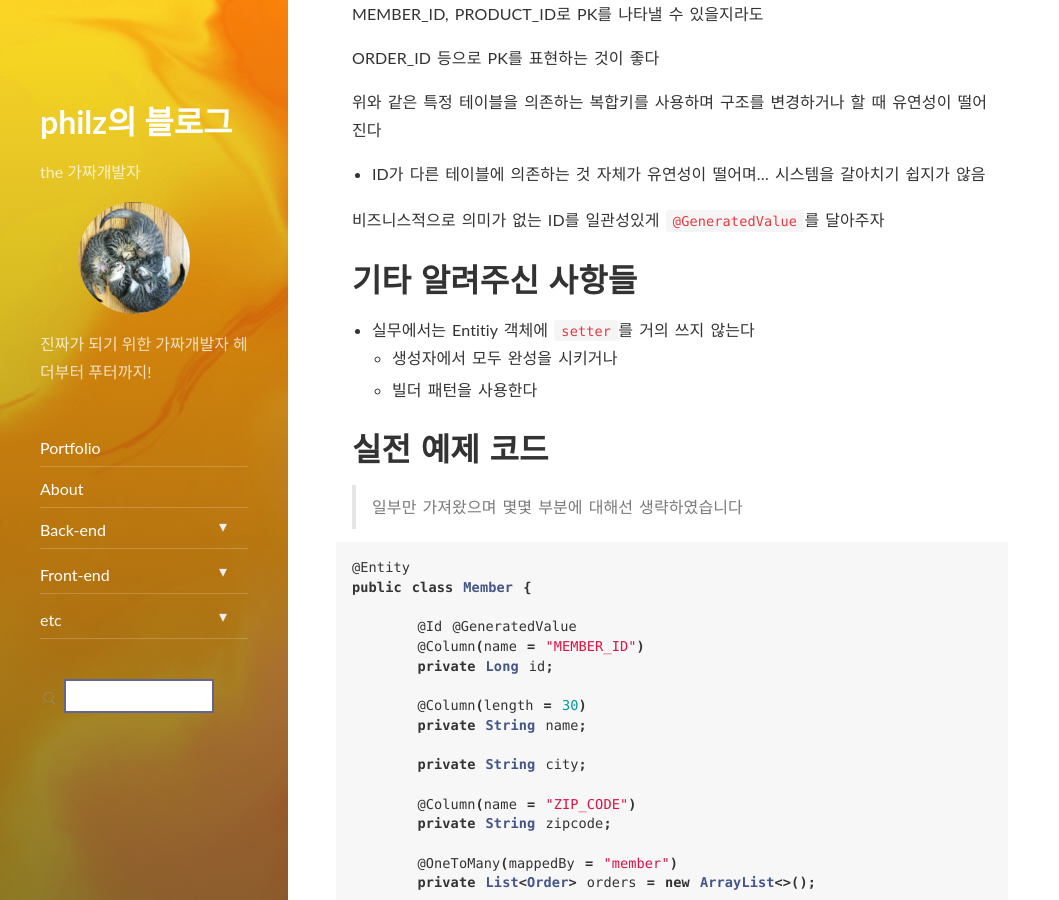
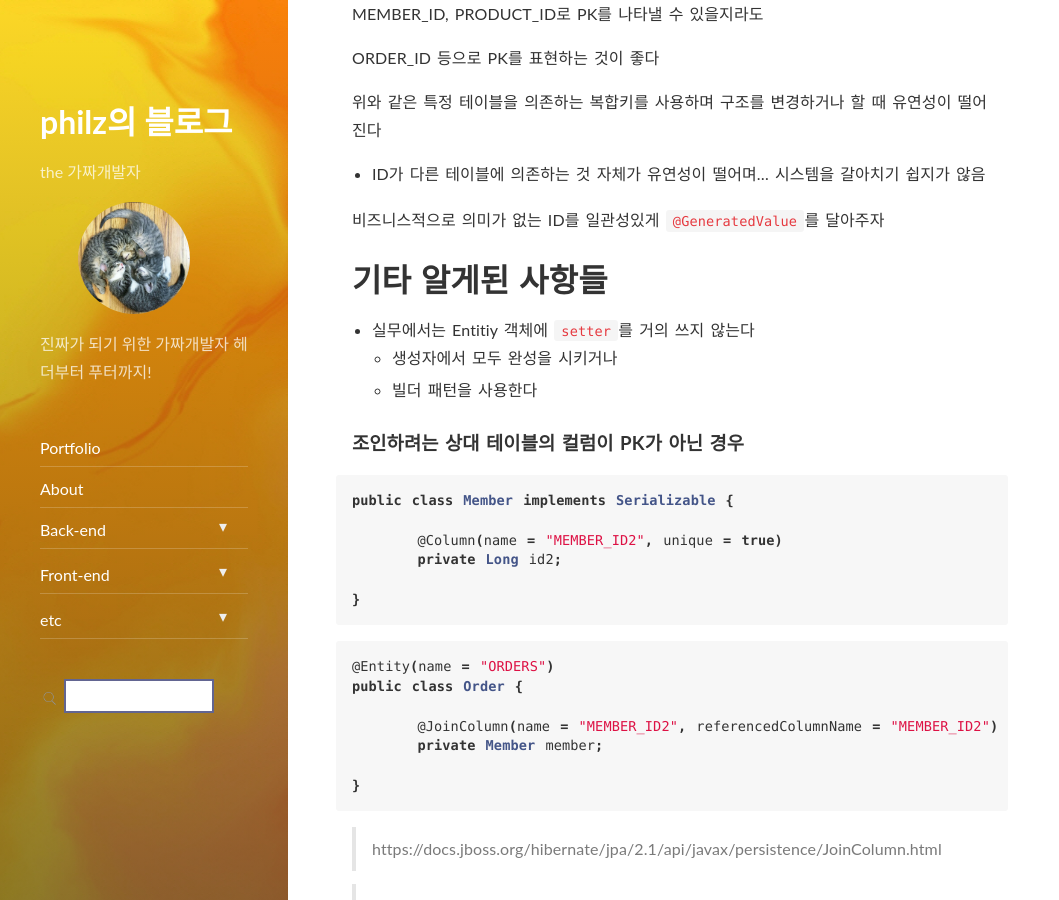
Before and after one commit to progress0407/progress0407.github.io, a Jekyll site: the page built from _posts/backend/jpa/2022-01-02-yhkim-jpa-06.md, in a window 1280 px wide and 900 px high, scrolled down 7165 px. Shown: the whole window, without its empty margins (0-1059 px from the left). Built offline with Jekyll 4.4.1, drawn with Linux system fonts in a browser that asks for light colours; nearby versions of some CDN libraries; some of the changed text lies outside the part shown.

Commit message:
posting update

````diff
--- a/_posts/backend/jpa/2022-01-02-yhkim-jpa-06.md
+++ b/_posts/backend/jpa/2022-01-02-yhkim-jpa-06.md
@@ -323,11 +323,36 @@ ORDER_ID 등으로 PK를 표현하는 것이 좋다
 
 비즈니스적으로 의미가 없는 ID를 일관성있게 `@GeneratedValue`를 달아주자
 
-# 기타 알려주신 사항들
+# 기타 알게된 사항들
 
 - 실무에서는 Entitiy 객체에 `setter`를 거의 쓰지 않는다
   - 생성자에서 모두 완성을 시키거나
   - 빌더 패턴을 사용한다
+
+### 조인하려는 상대 테이블의 컬럼이 PK가 아닌 경우
+
+```java
+public class Member implements Serializable {
+
+	@Column(name = "MEMBER_ID2", unique = true)
+	private Long id2;
+
+}
+```
+
+```java
+@Entity(name = "ORDERS")
+public class Order {
+
+	@JoinColumn(name = "MEMBER_ID2", referencedColumnName = "MEMBER_ID2")
+	private Member member;
+
+}
+```
+
+> https://docs.jboss.org/hibernate/jpa/2.1/api/javax/persistence/JoinColumn.html
+
+> https://velog.io/@kir3i/JPA-PK%EA%B0%80-%EC%95%84%EB%8B%8C-%ED%95%84%EB%93%9C%EB%A5%BC-%EC%B0%B8%EC%A1%B0%ED%95%98%EB%8A%94-FK%EB%A5%BC-%EB%A7%8C%EB%93%A4-%EB%95%8C
 
 # 실전 예제 코드
 
````
